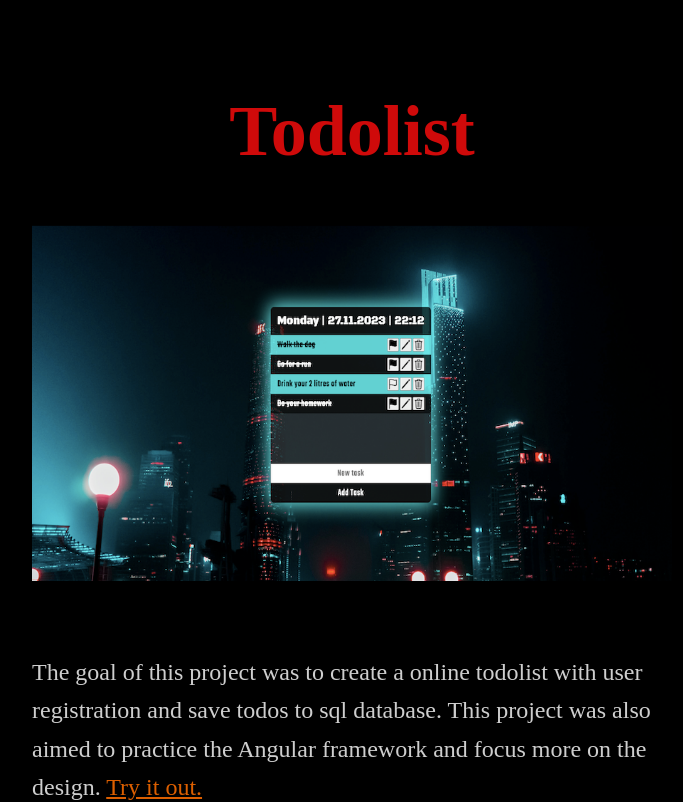
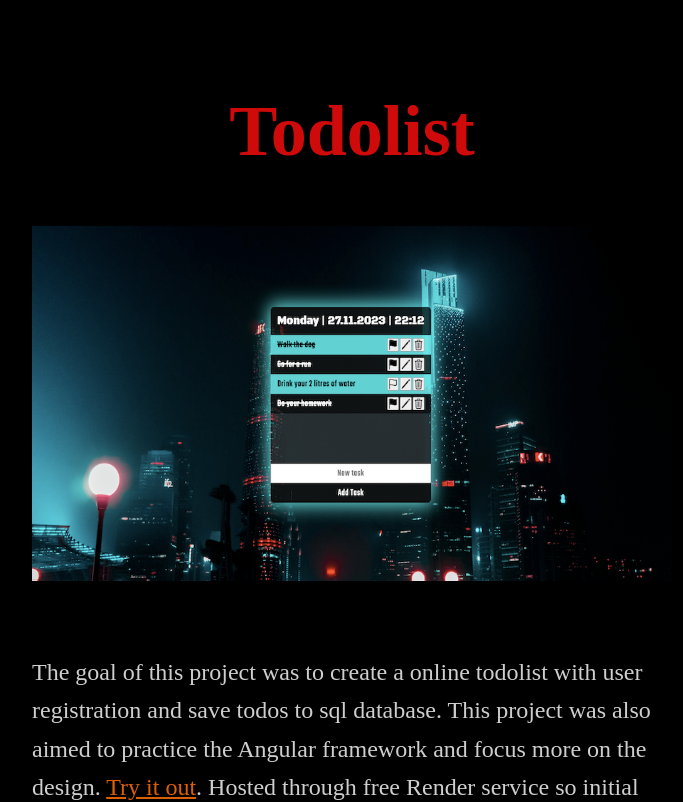
Before and after one commit to xmk0987/OldPersonalPortfolio, a React (Create React App) app in the folder frontend/: page /todolistProject in a window 1280 px wide. Shown: the top 802 px of the page, without its empty margins (288-971 px from the left). Built offline with nearby package versions, Linux system fonts and the light colour scheme; a web font is replaced by a local one.

Commit message:
added text to todo

```diff
--- a/frontend/src/projects/fastspots.js
+++ b/frontend/src/projects/fastspots.js
@@ -20,7 +20,7 @@ const FastSpots = () => {
                     <div className="single-project-intro">
                         <p>The goal of this project was to create a third party website for Spotify users to speed up the playlist creation and to be
                             able to see top songs and artists all year around. If you have a Spotify account <a className="fastspotlink" rel="noreferrer" href="https://www.fastspots.net/" target="_blank">give it a try</a>.
-                            Hosted through free render so initial load has a delay. Currently only accessible to people who I have allowed access.
+                            Hosted through free Render service so initial load has a delay. Currently only accessible to people who I have allowed access.
                             Publication under review by Spotify.
                         </p>
                     </div>
--- a/frontend/src/projects/todolist.js
+++ b/frontend/src/projects/todolist.js
@@ -18,7 +18,8 @@ const TodoList = () => {
                 <div className="single-project-content">
                     <div className="single-project-intro">
                         <p>The goal of this project was to create a online todolist with user registration and save todos to sql database.
-                            This project was also aimed to practice the Angular framework and focus more on the design. <a rel="noreferrer" className="todolink" href="https://onlinetodolist-kfg5.onrender.com" target="_blank">Try it out.</a>
+                            This project was also aimed to practice the Angular framework and focus more on the design. <a rel="noreferrer" className="todolink" href="https://onlinetodolist-kfg5.onrender.com" target="_blank">Try it out</a>.
+                            Hosted through free Render service so initial load has a delay.
                         </p>
                     </div>
                     <div className="lesson-container">
```
